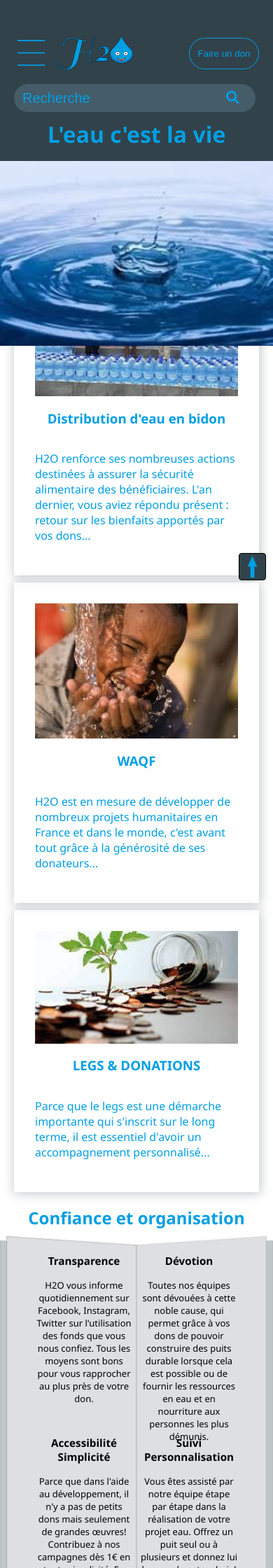
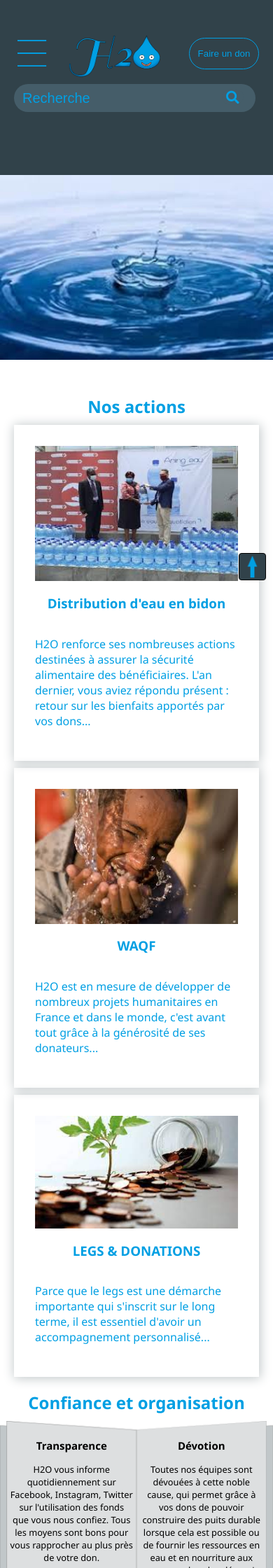
Before and after one commit to TahiKari/H2O, a PHP site: page / in a window 390 px wide. Shown: the top 2240 px of the page at 70% size. Run offline with PHP 8.4, Linux system fonts and the light colour scheme.

Commit message:
ft - H2O# saugarde temporaire page Accueil mobile first

```diff
--- a/public/css/style.css
+++ b/public/css/style.css
@@ -18,30 +18,22 @@
   width: 100%;
 }
 
-/* Header */
-header {
-  background: #31424a;
-  max-height: 440px;
-  width: 100%;
-  height: auto;
-}
-
-h1 {
-  margin: 0;
-  position: absolute;
-  text-align: center;
-  color: #009fe3;
-  top: 170px;
-  left: 0;
-  right: 0;
-}
-
 a {
   text-decoration: none;
   color: #009fe3;
 }
 a:hover {
   color: #009fe3;
+}
+
+.primary {
+  color: #009fe3;
+}
+
+/* Header */
+header {
+  background: #31424a;
+  width: 100%;
 }
 
 .header-top {
@@ -53,13 +45,13 @@
 }
 
 .logo img {
-  width: 110px;
+  width: 45%;
 }
 
 .logo {
   order: 2;
   position: absolute;
-  left: 80px;
+  left: 25%;
 }
 
 .main-navigation {
@@ -82,14 +74,13 @@
 label img {
   position: relative;
   top: 7px;
-  width: 40px;
+  width: 75%;
 }
 
 .menu {
   margin: 70px 0 0 -3000px;
   transition-duration: 0.5s;
   background: #31424a;
-  width: 150px;
   position: absolute;
   left: 0;
   width: 100%;
@@ -170,12 +161,19 @@
   color: #009fe3;
 }
 
+h1 {
+  margin: 0;
+  position: absolute;
+  text-align: center;
+  color: #009fe3;
+  top: 30%;
+  left: 0;
+  right: 0;
+}
+
 .caroussel {
-  position: absolute;
-  top: 230px;
-  max-width: auto;
+  width: 100%;
   overflow: auto;
-  margin-bottom: 50px;
 }
 
 .images img {
@@ -244,13 +242,13 @@
   display: flex;
   flex-wrap: wrap;
   justify-content: center;
-  font-size: 13px;
+  font-size: 0.8em;
   padding: 20px 0 20px;
 }
 
 .art {
-  width: 140px;
-  height: 250px;
+  width: 45%;
+  height: auto;
   padding: 5px;
   text-align: center;
   position: relative;
@@ -258,7 +256,7 @@
 }
 
 .btm {
-  height: 350px;
+  height: auto;
   background: no-repeat url("../../ressources/images/bg-rectangle-blue-320x750.png");
   background-size: 100% 350px;
 }
@@ -275,11 +273,14 @@
 }
 
 .btm span {
+  display: inline-block;
+  text-align: center;
+  width: 100%;
   position: relative;
   top: 30px;
-  left: 30px;
+  left: -35px;
   font-weight: bold;
-  font-size: 1.2em;
+  font-size: 1.5em;
   opacity: 0.5;
 }
 
--- a/sass/main.scss
+++ b/sass/main.scss
@@ -1,3 +1,10 @@
+$color1: #009fe3;
+$color2: #31424a;
+$color3: #c1c7c9;
+$color4: #fff;
+$color5: #47494A;
+$color6: #909596;
+
 html {
   box-sizing: border-box;
 }
@@ -18,37 +25,22 @@
   width: 100%;
 }
 
-$color1: #009fe3;
-$color2: #31424a;
-$color3: #c1c7c9;
-$color4: #fff;
-$color5: #47494A;
-$color6: #909596;
-
-/* Header */
-header {
-  background: #31424a;
-  max-height: 440px;
-  width: 100%;
-  height: auto;
-}
-
-h1 {
-  margin: 0;
-  position: absolute;
-  text-align: center;
-  color: $color1;
-  top: 170px;
-  left: 0;
-  right: 0;
-}
-
 a {
   text-decoration: none;
   color: $color1;
   &:hover {
     color: $color1;
   }
+}
+
+.primary {
+  color: $color1;
+}
+
+/* Header */
+header {
+  background: #31424a;
+  width: 100%;
 }
 
 .header-top {
@@ -60,13 +52,13 @@
 }
 
 .logo img {
-  width: 110px;
+  width: 45%;
 }
 
 .logo {
   order: 2;
   position: absolute;
-  left: 80px;
+  left: 25%;
 }
 
 .main-navigation {
@@ -89,14 +81,13 @@
 label img {
   position: relative;
   top: 7px;
-  width: 40px;
+  width: 75%;
 }
 
 .menu {
   margin: 70px 0 0 -3000px;
   transition-duration: 0.5s;
   background: $color2;
-  width: 150px;
   position: absolute;
   left: 0;
   width: 100%;
@@ -177,12 +168,19 @@
   color: $color1;
 }
 
+h1 {
+  margin: 0;
+  position: absolute;
+  text-align: center;
+  color: $color1;
+  top: 30%;
+  left: 0;
+  right: 0;
+}
+
 .caroussel {
-  position: absolute;
-  top: 230px;
-  max-width: auto;
+  width: 100%;
   overflow: auto;
-  margin-bottom: 50px;
 }
 
 .images img {
@@ -253,13 +251,13 @@
   display: flex;
   flex-wrap: wrap;
   justify-content: center;
-  font-size: 13px;
+  font-size: 0.8em;
   padding: 20px 0 20px;
 }
 
 .art {
-  width: 140px;
-  height: 250px;
+  width: 45%;
+  height: auto;
   padding: 5px;
   text-align: center;
   position: relative;
@@ -267,7 +265,7 @@
 }
 
 .btm {
-  height: 350px;
+  height: auto;
   background: no-repeat url("../../ressources/images/bg-rectangle-blue-320x750.png");
   background-size: 100% 350px;
 }
@@ -284,11 +282,14 @@
 }
 
 .btm span {
+  display: inline-block;
+  text-align: center;
+  width: 100%;
   position: relative;
   top: 30px;
-  left: 30px;
+  left: -35px;
   font-weight: bold;
-  font-size: 1.2em;
+  font-size: 1.5em;
   opacity: 0.5;
 }
 
```
Also changed, not shown: 1 other file.
